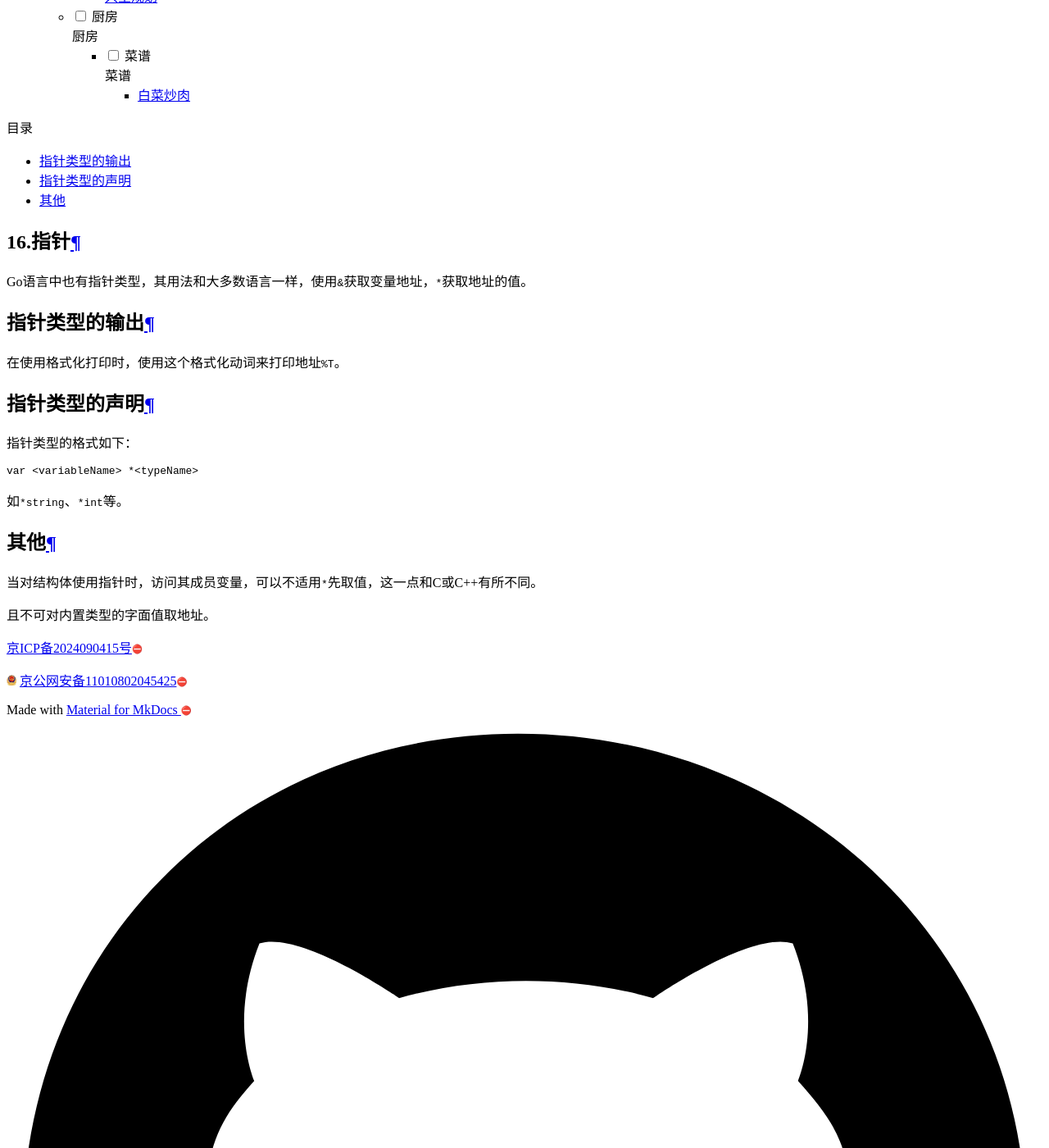
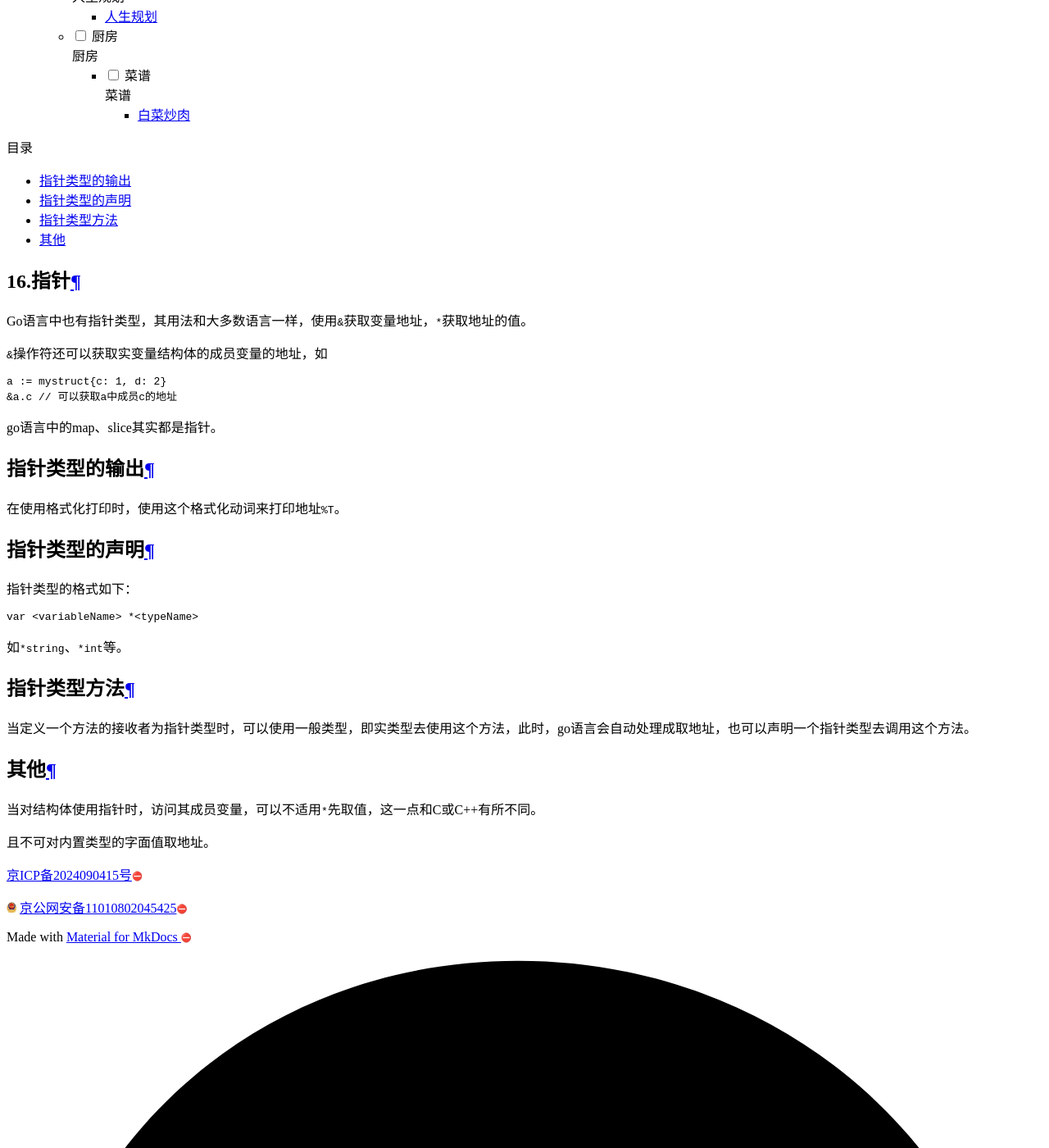
Before and after one commit to lyy1119/lyy1119.github.io, an MkDocs documentation site: the page built from docs/专业学习/编程与代码/go/16.pointer.md, in a window 1280 px wide and 1400 px high, scrolled down 14791 px. Shown: the whole window at 82% size. Built offline with MkDocs 1.6.1 and Material for MkDocs 9.7.7, drawn with Linux system fonts in a browser that asks for light colours; nearby versions of some CDN libraries.

Commit message:
write exp

````diff
--- a/docs/专业学习/编程与代码/go/16.pointer.md
+++ b/docs/专业学习/编程与代码/go/16.pointer.md
@@ -1,6 +1,14 @@
 # 16.指针
 
 Go语言中也有指针类型，其用法和大多数语言一样，使用`&`获取变量地址，`*`获取地址的值。
+
+`&`操作符还可以获取实变量结构体的成员变量的地址，如
+```go
+a := mystruct{c: 1, d: 2}
+&a.c // 可以获取a中成员c的地址
+```
+
+go语言中的map、slice其实都是指针。
 
 ## 指针类型的输出
 
@@ -15,6 +23,10 @@
 
 如`*string`、`*int`等。
 
+## 指针类型方法
+
+当定义一个方法的接收者为指针类型时，可以使用一般类型，即实类型去使用这个方法，此时，go语言会自动处理成取地址，也可以声明一个指针类型去调用这个方法。
+
 ## 其他
 
 当对结构体使用指针时，访问其成员变量，可以不适用`*`先取值，这一点和C或C++有所不同。
````
